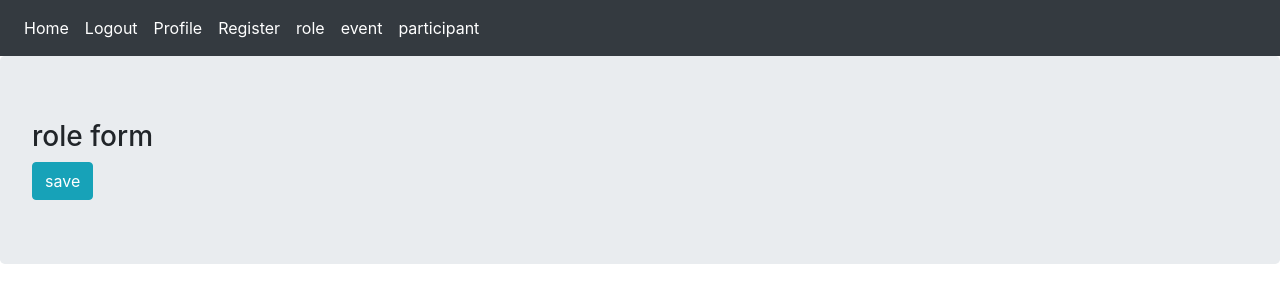
After one commit to MoeinGhbh/python-ticketing, a Flask app: page /role in a window 1280 px wide. The commit adds this page. Shown: the top 303 px of the page. Run offline with Flask 2, Linux system fonts and the light colour scheme; a user stored in the database is signed in.

Commit message:
add event participant role form and form and must complete models

```diff
--- a/run.py
+++ b/run.py
@@ -1,4 +1,4 @@
-from Login import app
+from web import app
 
 if __name__ == "__main__":
     app.run(host='0.0.0.0', port=5000, debug=True)
--- a/Login/__init__.py
+++ b/web/__init__.py
@@ -14,4 +14,4 @@ login_manager.login_view = 'login'
 login_manager.login_message = 'Please login as first step'
 login_manager.login_message_category = 'info'
 
-from Login import routes
+from web import routes
--- a/Login/forms.py
+++ b/web/forms.py
@@ -1,7 +1,7 @@
 from flask_wtf import FlaskForm
 from wtforms import StringField, PasswordField, BooleanField, TextAreaField
 from wtforms.validators import DataRequired, Length, Email, EqualTo, ValidationError
-from Login.models import User
+from web.models import Role, User
 from flask_login import current_user
 
 
@@ -12,7 +12,8 @@ class RegistrationForm(FlaskForm):
     password = PasswordField('password', validators=[DataRequired(),
                                                      Length(min=3, max=25)])
     confirm_password = PasswordField('confirm password',
-                                     validators=[DataRequired(), EqualTo('password')]
+                                     validators=[
+                                         DataRequired(), EqualTo('password')]
                                      )
 
     def validate_username(self, username):
@@ -48,3 +49,27 @@ class UpdateProfile(FlaskForm):
             user = User.query.filter_by(username=email.data).first()
             if user:
                 raise ValidationError('the email is already exist.')
+
+
+class RoleForm(FlaskForm):
+    role_name = StringField('rolename', validators=[
+                            DataRequired(), Length(min=3)])
+
+
+class CreateEvent(FlaskForm):
+    event_name = StringField('event name', validators=[DataRequired()])
+#     event_id = StringField('event ID ', validators=[DataRequired()])
+#     description = StringField('description', validators=[DataRequired()])
+#     startdate = StringField('Start date', validators=[DateTimeField()]) # ???????????????
+#     enddate = StringField('end date', validators=[DateTimeField()])   # ???????????????
+#     capacity = StringField('capacity', validators=[DateTimeField()])
+#     ipAddress = StringField('IP Address', validators=[DateTimeField()])
+
+    # def validate_eventname(self, event_name):
+    #     Event.query.filter_by(event_name=event_name)
+
+
+class AddParticipant(FlaskForm):
+    name = StringField('participant email', validators=[DataRequired()])
+    email = StringField('participant email', validators=[
+                        DataRequired(), Email()])
--- a/Login/routes.py
+++ b/web/routes.py
@@ -1,8 +1,8 @@
 from flask import Flask, render_template, request, redirect, url_for, flash, abort
-from Login import app
-from Login.forms import RegistrationForm, LoginForm, UpdateProfile
-from Login.models import User
-from Login import db, bcrypt
+from web import app
+from web.forms import AddParticipant, CreateEvent, RegistrationForm, LoginForm, RoleForm, UpdateProfile
+from web.models import User
+from web import db, bcrypt
 from flask_login import login_user, current_user, logout_user, login_required
 
 
@@ -69,3 +69,45 @@ def profile():
         upfrm.email.data = current_user.email
         upfrm.username.data = current_user.username
     return render_template('profile.html', form=upfrm)
+
+
+@app.route('/role', methods=['GET', 'POST'])
+@login_required
+def role():
+    roleform = RoleForm()
+    if roleform.validate_on_submit():
+        # current_user.rolename = roleform.role_name.data
+        print('insert role in data base')
+        flash('your role insert successfully', 'info')
+        return redirect(url_for('role'))
+    elif request.method == 'GET':
+        print('hehehe')
+    return render_template('role.html', form=roleform)
+
+
+@app.route('/event', methods=['GET', 'POST'])
+@login_required
+def event():
+    eventform = CreateEvent()
+    if eventform.validate_on_submit():
+        # current_user.rolename = roleform.role_name.data
+        print('insert event in data base')
+        flash('your event insert successfully', 'info')
+        return redirect(url_for('event'))
+    elif request.method == 'GET':
+        print('hehehe')
+    return render_template('event.html', form=eventform)
+
+
+@app.route('/participant', methods=['GET', 'POST'])
+@login_required
+def participant():
+    participantform = AddParticipant()
+    if participantform.validate_on_submit():
+        # current_user.rolename = roleform.role_name.data
+        print('insert participant in data base')
+        flash('your participant insert successfully', 'info')
+        return redirect(url_for('participant'))
+    elif request.method == 'GET':
+        print('hehehe')
+    return render_template('participant.html', form=participantform)
--- a/Login/templates/include/navbar.html
+++ b/web/templates/include/navbar.html
@@ -4,8 +4,12 @@
         {% if current_user.is_authenticated %}
         <a class="nav-item nav-link active" href="{{ url_for('logout') }}">Logout</a>
         <a class="nav-item nav-link active" href="{{ url_for('profile') }}">Profile</a>
+        <a class="nav-item nav-link active" href="{{ url_for('registration') }}">Register</a>
+        <a class="nav-item nav-link active" href="{{ url_for('role') }}">role</a>
+        <a class="nav-item nav-link active" href="{{ url_for('event') }}">event</a>
+        <a class="nav-item nav-link active" href="{{ url_for('participant') }}">participant</a>
         {% else %}
-        <a class="nav-item nav-link active" href="{{ url_for('registration') }}">Register</a>
+
         <a class="nav-item nav-link active" href="{{ url_for('login') }}">Login</a>
         {% endif %}
     </div>
--- /dev/null
+++ b/web/templates/role.html
@@ -0,0 +1,14 @@
+{% extends 'base.html' %}
+
+
+{% block content %}
+
+
+
+    <h3>    role form </h3>
+    <form action="" method="POST">
+
+        <input type="submit" value="save" class="btn btn-info">
+    </form>
+
+{% endblock %}
```
Also changed, not shown: web/models.py (renamed from Login/models.py, +7 -1 lines), web/templates/event.html (added, +14 -0 lines), web/templates/participant.html (added, +14 -0 lines), web/static/style.css (added), web/templates/base.html (renamed from Login/templates/base.html), web/templates/home.html (renamed from Login/templates/home.html), web/templates/include/error_messages.html (renamed from Login/templates/include/error_messages.html), web/templates/include/messages.html (renamed from Login/templates/include/messages.html), web/templates/login.html (renamed from Login/templates/login.html), web/templates/profile.html (renamed from Login/templates/profile.html), web/templates/registration.html (renamed from Login/templates/registration.html), web/templates/update.html (renamed from Login/templates/update.html).
